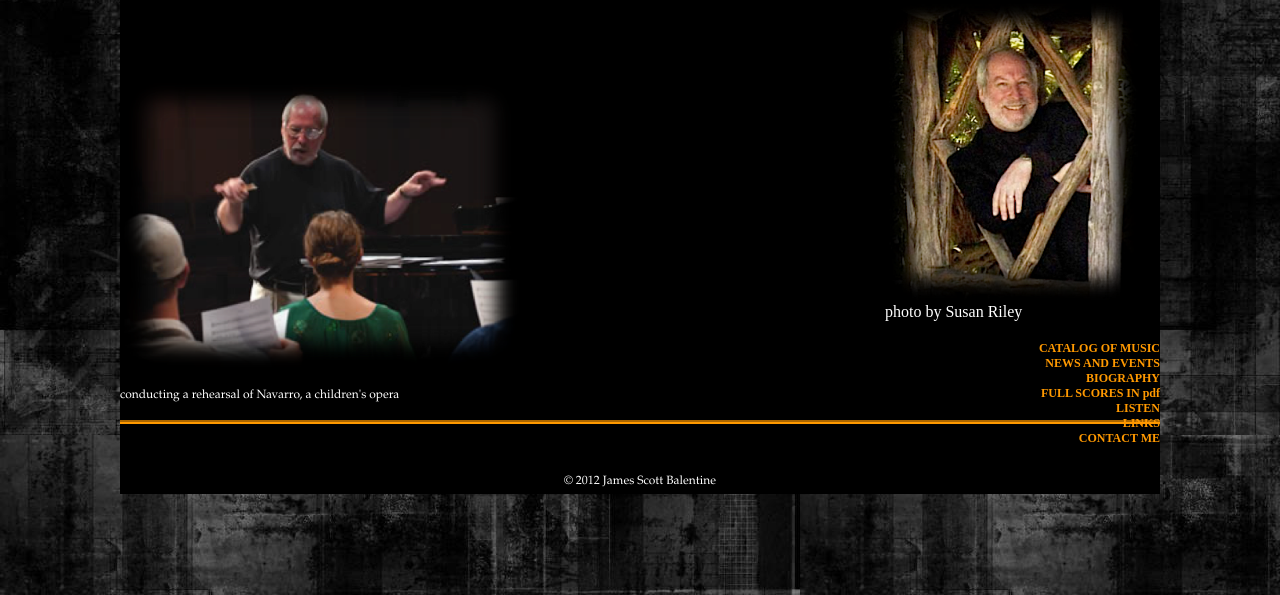
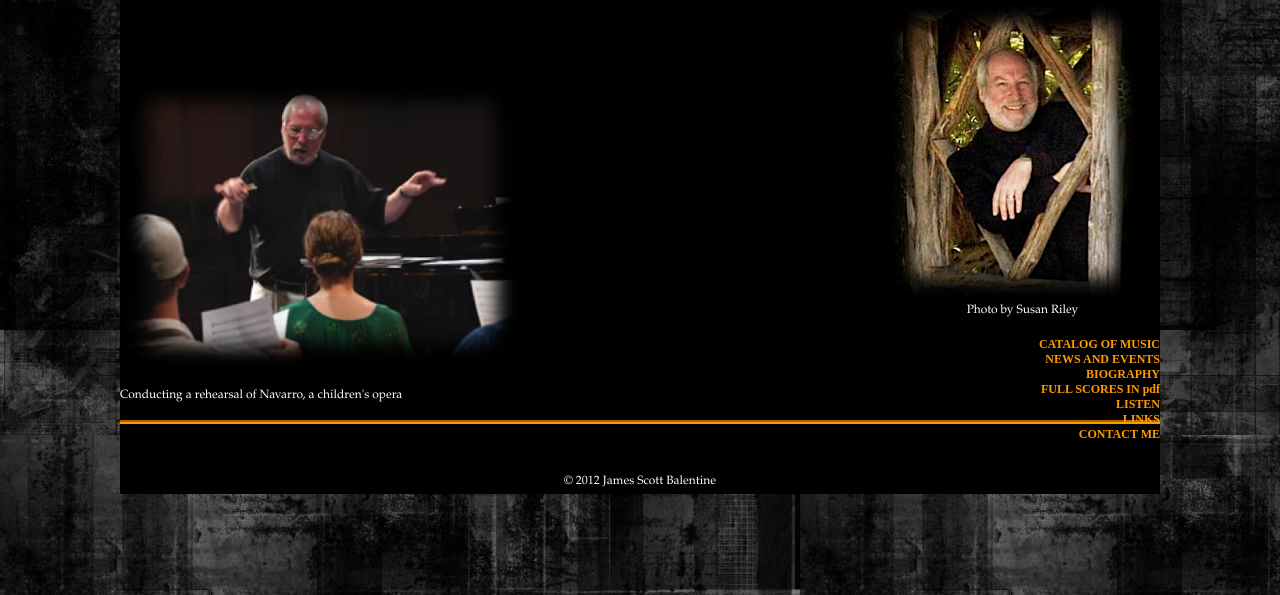
Before and after one commit to jamesbalentine/jamesscottbalentine-site, a PHP site: page /index.php?page=homepage in a window 1280 px wide. Shown: the part 205-800 px from the top of the page. Run offline with PHP 8.4, Linux system fonts and the light colour scheme.

Commit message:
Edits made to homepage.php text. div=class "image-quote-credit" styled.

```diff
--- a/css/jsbstyles.css
+++ b/css/jsbstyles.css
@@ -22,8 +22,8 @@
 	#rightcolumn {float: right;}
 	#leftcolumn {float: left;}
 #header-text {font-family: Papyrus, Palatino, Verdana, sans-serif; font-size: 38px; text-align: center; padding: 20px 0;}
-#header-subtext {font-family: Palatino, Verdana, sans-serif; font-size: 18px; text-align: center;}
-#header-quote {font-family: Palatino, Verdana, sans-serif; font-size: 12px; padding: 10px; text-align: center; float: left;}
+#header-subtext {font-family: Papyrus, Palatino, Verdana, sans-serif; font-size: 18px; text-align: center;}
+#header-quote {font-family: Papyrus, Palatino, Verdana, sans-serif; font-size: 12px; padding: 10px; text-align: center; float: left;}
 #image-quote-wrapper {width: 275px; float: right;}
 
 .Links a {display: block; clear: right; text-align: right;}
@@ -40,3 +40,4 @@
 .pdf {vertical-align: middle;}
 .quote-section {margin-top: 50px; margin-left: 20px; margin-right: 20px; height: auto; width: 782px; font-family: Papyrus, Palatino, Verdana, sans-serif; font-size: 14px; font-style: italic;}
 .title-description {font-size: 14px; padding-left: 15px; padding-bottom: 15px;}
+.image-quote-credit {font-family: Papyrus, Palatino, Verdana, sans-serif; font-size: 12px; text-align: center;}
--- a/inc/homepage.php
+++ b/inc/homepage.php
@@ -2,7 +2,7 @@
   <div id="header-quote">"...his music is magical, and has a wry sense of humor...it lifts my spirit and awakens my heart."--Tina Lear--Lyricist, Composer, Poet, Songwriter</div>
   <div id="image-quote-wrapper">
     <div style="width: 256px; height: 304px; text-align: center; vertical-align: top; background:#000 url('Images/JSB%20Gazebo%20Soft.png') no-repeat right top; background-size:256px 304px;" alt="JSB Gazebo"></div>
-    <div class="image-quote-credit">photo by Susan Riley </div>
+    <div class="image-quote-credit">Photo by Susan Riley </div>
   </div>
   <div class="Links">
     <a href="index.php?page=1">CATALOG OF MUSIC</a>
@@ -16,5 +16,5 @@
   <div>
     <img style="width: 402px; height: 296px; margin-top: 75px;" src="Images/Navarro%20Soft.png" alt="Navarro Rehearsal">
   </div>
-  <span class="caption2">conducting a rehearsal of Navarro, a children's opera</span>
+  <span class="caption2">Conducting a rehearsal of Navarro, a children's opera</span>
 </div>
```
